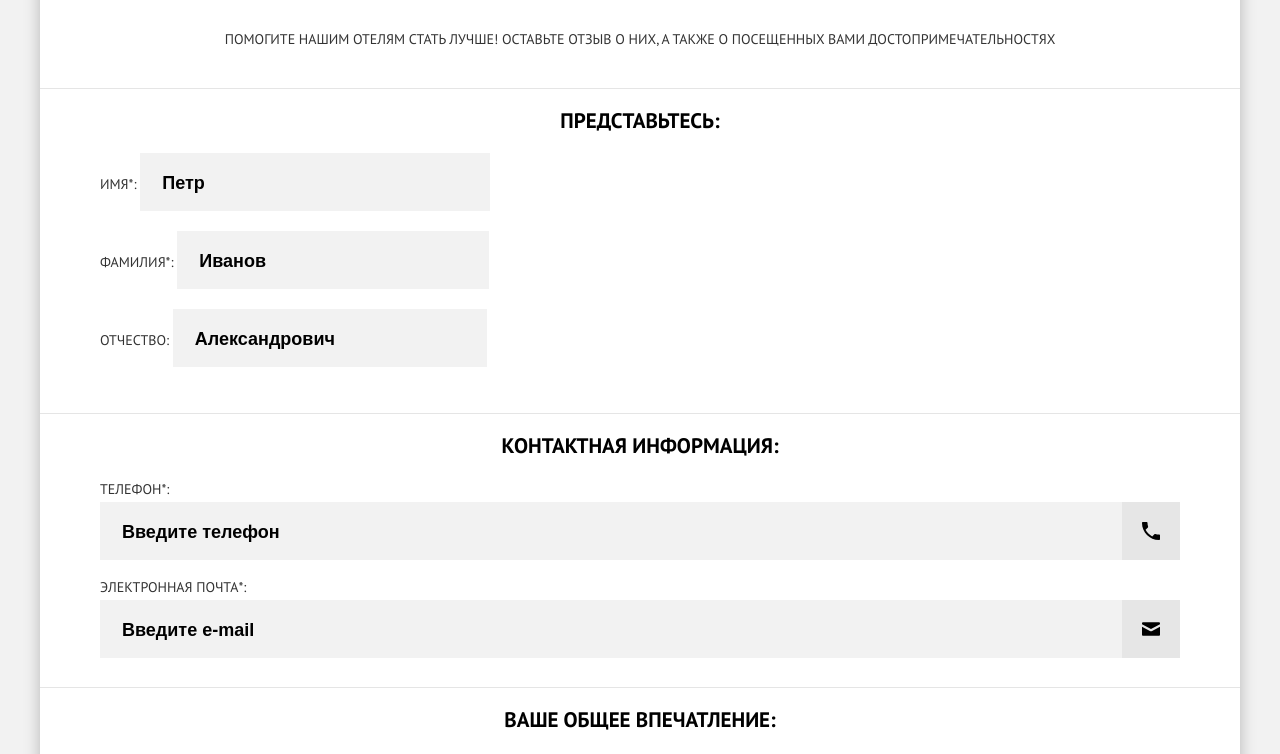
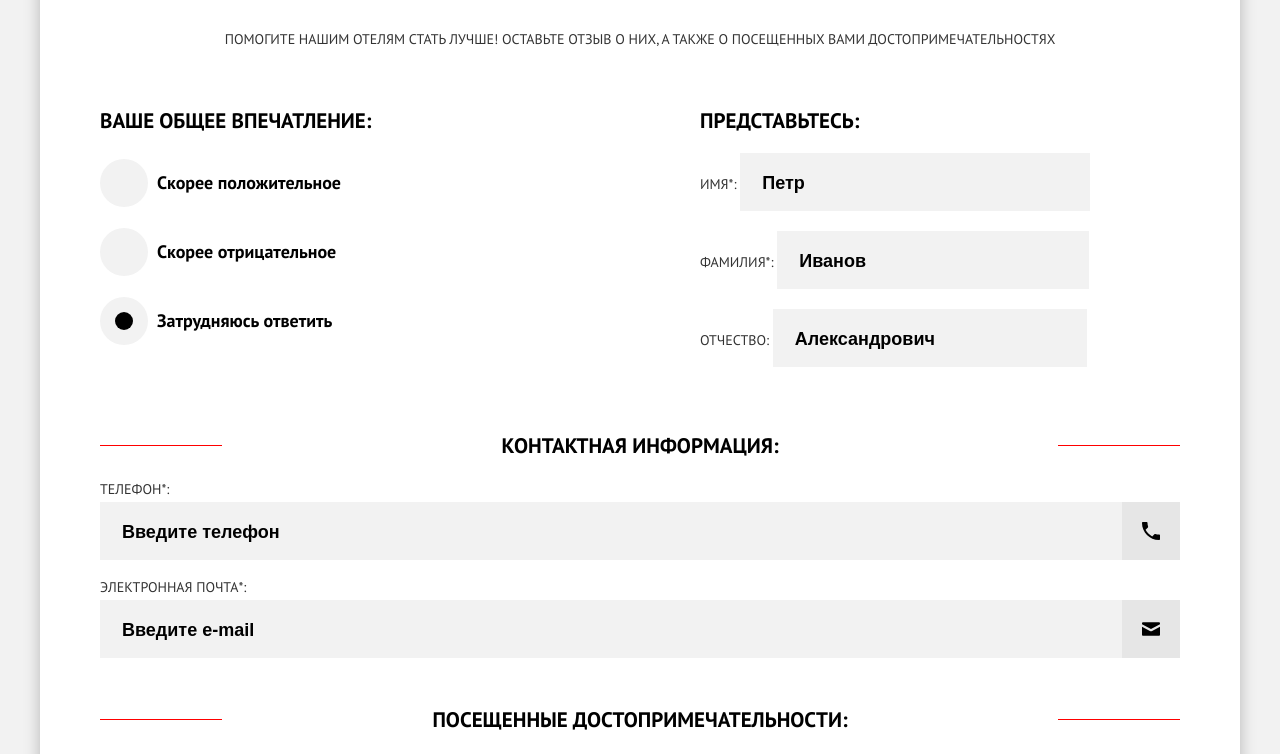
Before and after one commit to D-Meriuts/Sedona, a website: page source/form.html in a window 1280 px wide. Shown: the part 729-1483 px from the top of the page. Drawn offline with nearby package versions, Linux system fonts and the light colour scheme; files that its build step writes are made by us from their sources.

Commit message:
upd-2 27/01/2023

```diff
--- a/source/form.html
+++ b/source/form.html
@@ -44,7 +44,7 @@
           </button>
         </nav>
         <div class="page-header__container">
-            <img class="page-header__welcome" src="../source/img/header_background/text-index.svg.svg" alt="Добро пожаловать" width="282" height="214">
+            <img class="page-header__welcome" src="img/header_background/text-index.svg.svg" alt="Добро пожаловать" width="282" height="214">
         </div>
       </header>
 
--- a/source/sass/blocks/revocation-form.scss
+++ b/source/sass/blocks/revocation-form.scss
@@ -203,6 +203,64 @@
 //   }
 // }
 
+// начало revocation-form на flex-box на планшетах и десктопах
+@media (min-width: $tablet-width) {
+  .revocation-form__form {
+    display: flex;
+    flex-wrap: wrap;
+    justify-content: space-between;
+  }
+  .revocation-form__item--impressions {
+    order: -1;
+  }
+  .revocation-form__item--impressions,
+  .revocation-form__item--name {
+    flex-basis: 50%;
+    .revocation-form__title {
+      text-align: left;
+    }
+  }
+
+  .revocation-form__item--contacts,
+  .revocation-form__item--attraction,
+  .revocation-form__item--feedback {
+    .revocation-form__title {
+      display: grid;
+      grid-template-columns: min-content 1fr min-content;
+      align-items: center;
+      &::before,
+      &::after {
+        content: "";
+        position: relative;
+        min-width: 122px;
+        height: 1px;
+        background-color: red;
+      }
+    }
+  }
+
+  .revocation-form__item--contacts,
+  .revocation-form__item--attraction,
+  .revocation-form__item--feedback {
+    flex-basis: 100%;
+    .revocation-form__item--name {
+      position: relative;
+      &::before {
+        content: "";
+        left: 0;
+        bottom: 0;
+        height: 292px;
+        width: 1px;
+        background-color: $grey_7;
+        display: block;
+        position: absolute;
+      }
+    }
+  }
+}
+
+// конец revocation-form на flex-box на планшетах и десктопах
+
 
 .revocation-form__list {
   font-family: "PT Sans", "Arial", sans-serif;
@@ -223,14 +281,14 @@
   @media (min-width: $tablet-width) {
     padding: 0 60px;
   }
-
 }
 
 .revocation-form__title {
   text-align: center;
-}
-
-.revocation-form__title::before {
+  padding: 0;
+  width: 100%;
+  @media (max-width: $mobile-width-only) {
+    &::before {
       content: "";
       position: absolute;
       background-color: $grey_3;
@@ -238,9 +296,7 @@
       width: 100%;
       top: -20px;
       left: 0;
-  @media (min-width: $tablet-width) {
-
-
+    }
   }
 }
 
--- a/source/sass/global/variables.scss
+++ b/source/sass/global/variables.scss
@@ -19,6 +19,7 @@ $grey_3: #e5e5e5;
 $grey_4: #d6d6d6;
 $grey_5: #e6e6e6;
 $grey_6: #d5d5d5;
+$grey_7: #dbdbdb;
 $brown: #766357;
 $brown_disabled: rgba(118, 99, 87, 0.3);
 $brown_hover: #604E43;
```
Also changed, not shown: source/gallery.html (+1 -1 lines), source/index.html (+1 -1 lines), source/img/photo-2-mobile.jpg.jpg (renamed from source/img/1photo-2-mobile.jpg.jpg). Lines whose indentation alone changed are shown as unchanged.
